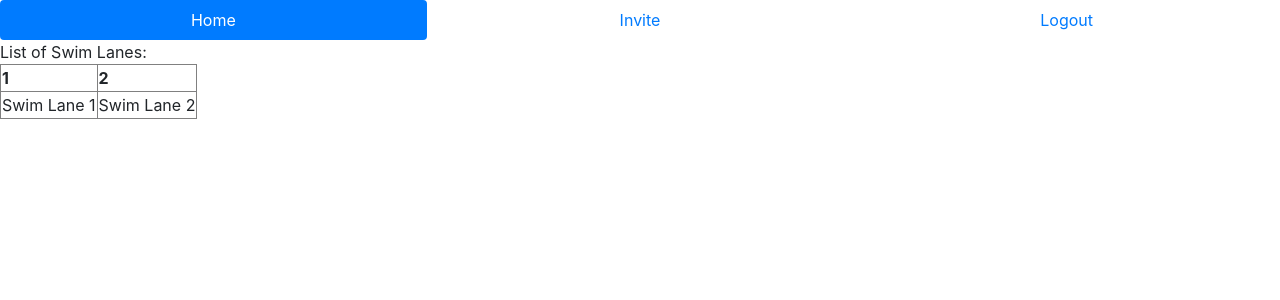
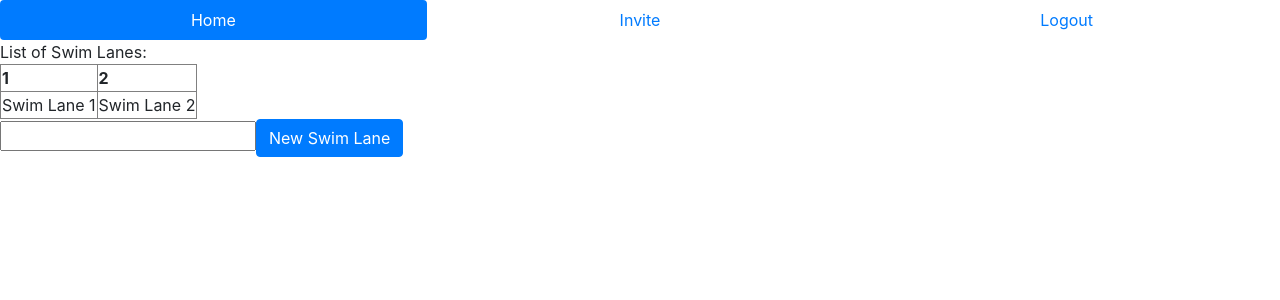
Before and after one commit to TylerDresselhouse/Project2-front, an Angular app in the folder Project2-front/: page /swim-lanes in a window 1280 px wide. Shown: the top 300 px of the page. Built offline with nearby package versions, Linux system fonts and the light colour scheme; sample sign-in values are in the browser's storage.

Commit message:
Attempt at hiding the nav bar on the login screen.  All changes have been reverted, only comments remain

```diff
--- a/Project2-front/src/app/app-routing.module.ts
+++ b/Project2-front/src/app/app-routing.module.ts
@@ -10,7 +10,7 @@ import { RegisterComponent } from './components/register/register.component';
 import { InviteComponent } from './components/invite/invite.component';
 
 export const routes: Routes = [
-    { path: '', redirectTo: 'login', pathMatch: 'full' },
+    { path: '', redirectTo: 'login', pathMatch: 'full'},
     { path: 'home', component: HomeComponent },
     { path: 'private', component: PrivateComponent },
     { path: 'swim-lanes', component: SwimLanesComponent },
--- a/Project2-front/src/app/components/swim-lanes/swim-lanes.component.html
+++ b/Project2-front/src/app/components/swim-lanes/swim-lanes.component.html
@@ -24,4 +24,6 @@
       </td>
     </tr>
   </table>
+  <input type="text" ([ngModel])="newSwimLane.name">
+  <button type="button" class="btn btn-primary" (click)="createSwimLane()">New Swim Lane</button>
 </div>
--- a/Project2-front/src/app/components/swim-lanes/swim-lanes.component.ts
+++ b/Project2-front/src/app/components/swim-lanes/swim-lanes.component.ts
@@ -11,12 +11,7 @@ import { SwimLane } from '../../models/swimlane.model';
 export class SwimLanesComponent implements OnInit {
 
   swimLanes = this.swimLaneService.getSwimLanes(0);
-
-/*   lane1 = ['card1', 'card2', 'card3'];
-  lane2 = [];
-  lane3 = ['card4'];
-  lane4 = ['card5', 'card6']; */
-  // swimLanes = [this.lane1, this.lane2, this.lane3, this.lane4]; // this is where we would grab all the lanes from the DB
+  newSwimLane: SwimLane;
 
   constructor(private swimLaneService: SwimLaneService, private authService: AuthenticationService) { }
 
@@ -33,4 +28,8 @@ export class SwimLanesComponent implements OnInit {
     }); */
   }
 
+  createSwimLane(): void {
+    this.swimLaneService.createSwimLane(this.newSwimLane);
+  }
+
 }
--- a/Project2-front/src/app/nav/nav.component.html
+++ b/Project2-front/src/app/nav/nav.component.html
@@ -3,3 +3,9 @@
   <a class="nav-item nav-link" routerLink="/invite">Invite</a>
   <a class="nav-item nav-link" routerLink="/login">Logout</a>
 </nav>
+
+<!-- <nav class="nav nav-pills nav-justified" *ngIf="isLoggedIn">
+  <a class="nav-item nav-link active" routerLink="/home">Home</a>
+  <a class="nav-item nav-link" routerLink="/invite">Invite</a>
+  <a class="nav-item nav-link" routerLink="/login">Logout</a>
+</nav> -->
--- a/Project2-front/src/app/nav/nav.component.ts
+++ b/Project2-front/src/app/nav/nav.component.ts
@@ -1,4 +1,6 @@
 import { Component, OnInit } from '@angular/core';
+import { Observable } from 'rxjs/Observable';
+import { AuthenticationService } from '../services/authentication.service';
 
 @Component({
   selector: 'app-nav',
@@ -7,7 +9,9 @@ import { Component, OnInit } from '@angular/core';
 })
 export class NavComponent implements OnInit {
 
-  constructor() { }
+  isLoggedIn: boolean;
+
+  constructor(private authenticationService: AuthenticationService) { }
 
   ngOnInit() {
   }
```
Also changed, not shown: Project2-front/src/app/services/authentication.service.ts (+16 -3 lines).
